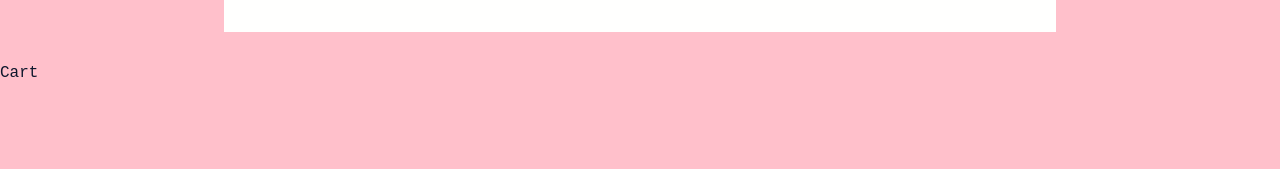
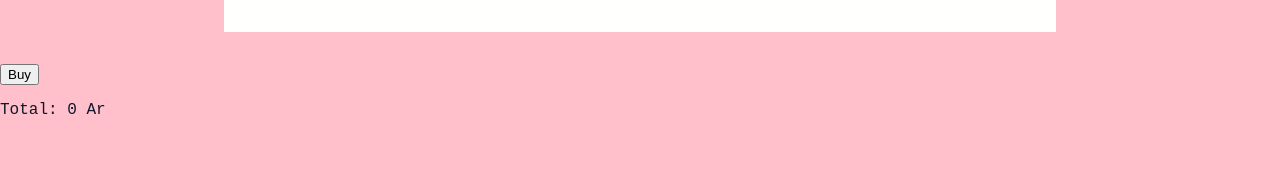
Before and after one commit to tsipoy/hit-parade-react, a React app: page /cart in a window 1280 px wide. Shown: the part 130-299 px from the top of the page. Built offline with nearby package versions, Linux system fonts and the light colour scheme.

Commit message:
Fixed addCart

```diff
--- a/Cart.js
+++ b/Cart.js
@@ -1,8 +1,24 @@
-import React from 'react';
+import React, { useContext } from 'react';
+import {Context} from "./Context";
+import CartItems from "./CartItems";
 
-function Cart() {
+function Cart({price}) {
+    const {carts, addToCarts} = useContext(Context);
+    const cartElement = carts.map(song => (
+        <CartItems key={song.id} song={song} />
+    ))
+
+    const total = carts.reduce((acc, currentValue ) => acc + currentValue.price, 0);
     return(
-        <p>Cart</p>
+        <div>
+            {addToCarts &&
+                <div>{cartElement}</div>
+            }
+            <div>
+                <button>Buy</button>
+                <p>Total: {total} Ar</p>
+            </div>
+        </div>
     )
 }
 export default Cart
--- /dev/null
+++ b/CartItems.js
@@ -0,0 +1,16 @@
+import React, { useContext } from 'react';
+import {Context} from "./Context"
+
+export default function CartItems({ song }) {
+    const { deleteItems } = useContext(Context);
+    return (
+        <div className="wrapper">
+            <i className="ri-delete-bin-5-line" onClick={() => deleteItems(song.id)}></i>
+            <div>
+                <h3>{song.songTitle}</h3>
+                <p>{song.artistName}</p>
+            </div>
+            <p>Price: {song.price}</p>
+        </div>
+    )
+}
--- a/Context.js
+++ b/Context.js
@@ -5,6 +5,7 @@ const Context = React.createContext();
 
 function ContextProvider({children}) {
     const [songs, setSongs] = useState(Songs);
+    const [carts, setCarts] = useState([]);
 
     function toggleFavorite(id) {
         const newSongsArray = songs.map(song => {
@@ -45,12 +46,28 @@ function ContextProvider({children}) {
         setSongs(downvoted);
     }
 
+    function addToCarts(item) {
+        setCarts(prevItems => [...prevItems, item])
+    }
+
+    function deleteItems(itemId) {
+        setCarts(prevItems => prevItems.filter(item => item.id !== itemId))
+    }
+
     useEffect(() => {
         setSongs(Songs)
     }, [])
 
     return (
-        <Context.Provider value={{songs, toggleFavorite, handleUpvotes, handleDownvotes}}>
+        <Context.Provider value={{
+            songs,
+            toggleFavorite,
+            handleUpvotes,
+            handleDownvotes,
+            carts,
+            addToCarts,
+            deleteItems,
+            }}>
             {children}
         </Context.Provider>
     )
--- a/PopularSongs.js
+++ b/PopularSongs.js
@@ -1,10 +1,15 @@
-import React, { useContext, useState } from 'react';
+import React, { useContext } from 'react';
 import { Context } from './Context'
 
 function PopularSongs({ song }) {
-    const { toggleFavorite,  handleUpvotes, handleDownvotes } = useContext(Context);
-    // const [upvote, setUpvotes] = useState(song.upvotes);
-    // const [downvote, setDownvotes] = useState(song.downvotes);
+    const {
+        toggleFavorite,
+        handleUpvotes,
+        handleDownvotes,
+        carts,
+        addToCarts,
+        deleteItems,
+    } = useContext(Context);
 
     function isFavorited() {
         if (song.isFavorite) {
@@ -15,13 +20,15 @@ function PopularSongs({ song }) {
         )
     }
 
+    function addCarts() {
+        const cardId = carts.some(cart => cart.id === song.id)
 
-    // function isUpvoted() {
-    //     if(song.upvotes) {
-    //         return <i className="ri-arrow-up-line" onClick={() => setUpvotes(upvote + 1)}></i>
-    //     }
-    // }
-
+        if(cardId) {
+            return <i className="ri-shopping-cart-fill"onClick={() => deleteItems(song.id)}></i>
+        }
+            return <i className="ri-shopping-cart-line" onClick={() => addToCarts(song)}></i>
+        // }
+    }
 
     return (
         <div className="wrapper">
@@ -31,8 +38,8 @@ function PopularSongs({ song }) {
                 <p>{song.artistName}</p>
             </div>
             <p>{song.upvotes}<i className="ri-arrow-up-line" onClick={() => handleUpvotes(song.id)}></i></p>
-            <p>{song.downvotes}<i className="ri-arrow-down-line" onClick={() => handleDownvotes(downvote + 1)}></i></p>
-            <i className="ri-shopping-cart-line"></i>
+            <p>{song.downvotes}<i className="ri-arrow-down-line" onClick={() => handleDownvotes(song.id)}></i></p>
+            {addCarts()}
             <i className="ri-more-line"></i>
         </div>
     )
```
Also changed, not shown: 3 other files (tests, documents, lock files or other folders).
